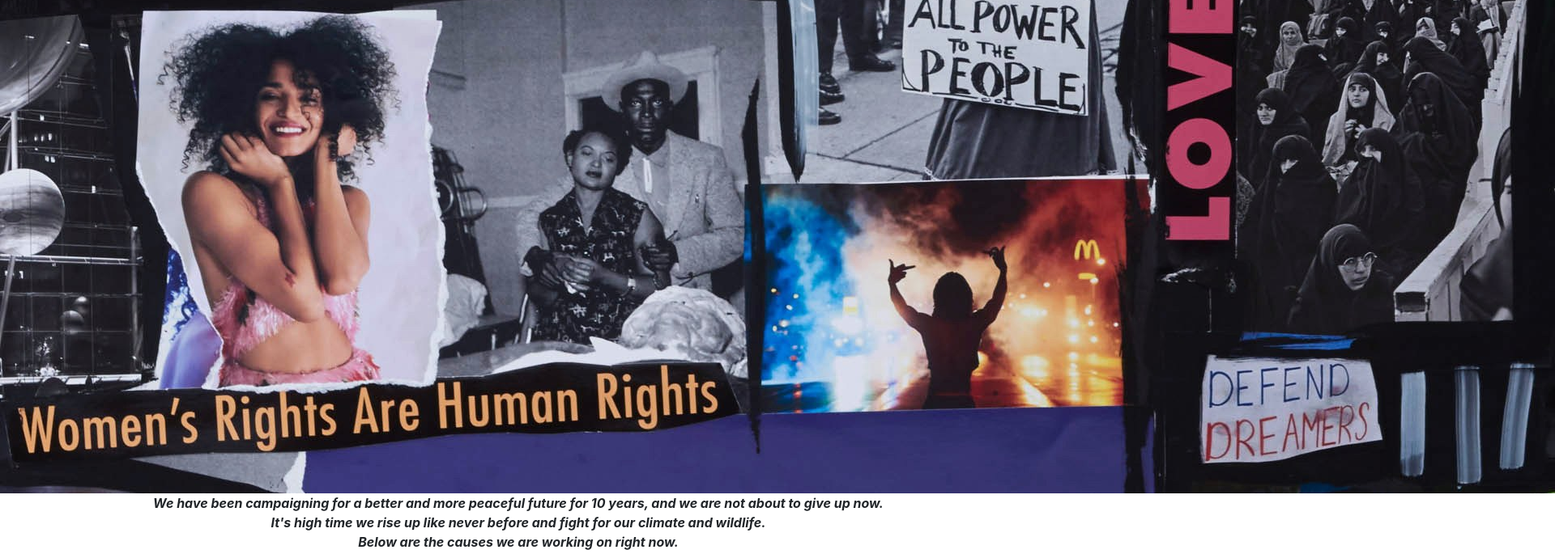
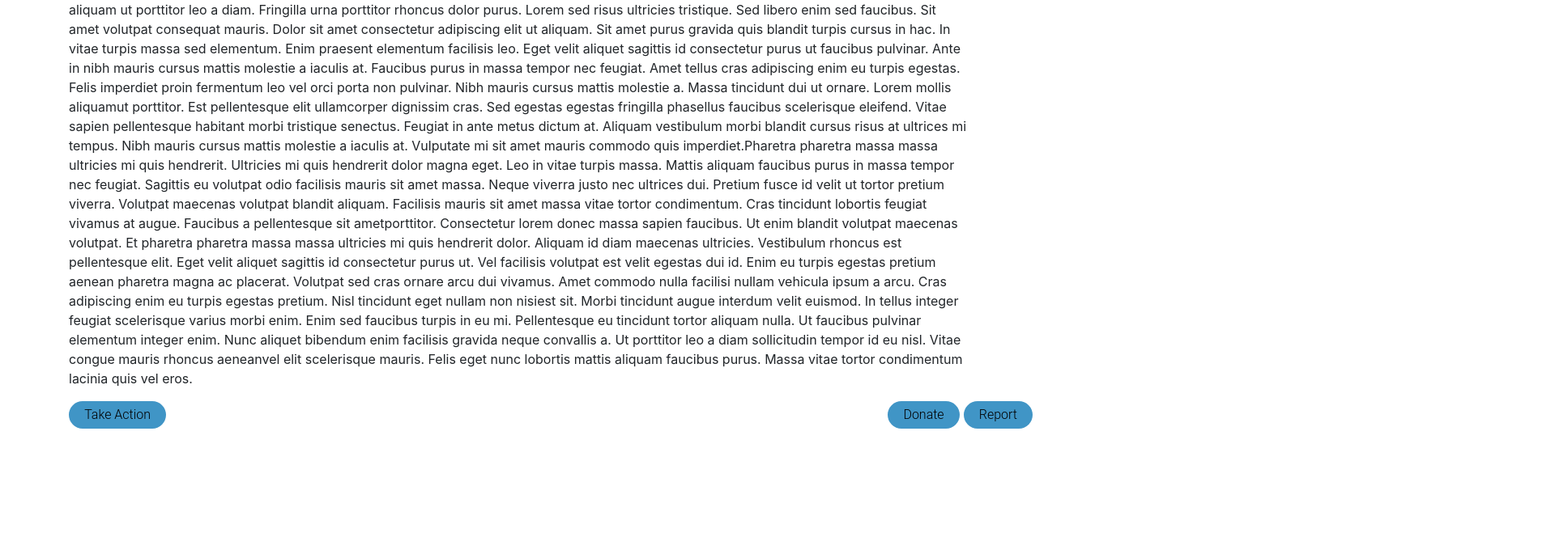
Before and after one commit to Brenda-M/Activism-App, a plain HTML site: page movement.html in a window 1280 px wide. Shown: the part 927-1612 px from the top of the page at 81% size, 1920 px wide, since content can reach past the window. After the commit the page ends 1478 px from the top, so only its background shows below. Drawn offline with nearby package versions, Linux system fonts and the light colour scheme.

Commit message:
Adds more details

```diff
--- a/css1/movement.css
+++ b/css1/movement.css
@@ -57,4 +57,41 @@
        display:block;
        margin:0.2em auto;
         }
-       }
+    }
+
+    a.button3{
+         animation:bouncy 5s infinite linear;
+         position:relative;
+        }
+        @keyframes bouncy {
+         0%{top:0em}
+         40%{top:0em}
+         43%{top:-0.9em}
+         46%{top:0em}
+         48%{top:-0.4em}
+         50%{top:0em}
+         100%{top:0em;}
+        }
+        a.button3{
+            display:inline-block;
+            padding:0.3em 1.2em;
+            margin:0 0.3em 0.3em 0;
+            border-radius:2em;
+            box-sizing: border-box;
+            text-decoration:none;
+            font-family:'Roboto',sans-serif;
+            font-weight:300;
+            color:#000000;
+            background-color:#4095c6;
+            text-align:center;
+            transition: all 0.2s;
+            }
+            a.button3:hover{
+            background-color:#4095c6;
+            }
+            @media all and (max-width:30em){
+             a.button3{
+            display:block;
+            margin:0.2em auto;
+             }
+         }
--- a/movement.html
+++ b/movement.html
@@ -40,7 +40,7 @@
 
 
    <div class="movement" id="images">
-     <img src="imgs/20Teens.jpg" alt=")" width="">
+     <img src="imgs/20Teens.jpg" alt=")" width="1350px">
 
    </div>
 
@@ -75,106 +75,33 @@
       </div>
 
       <div class="ButtonGroup">
-        <a href="https://Be The Change.com/" class="button3">Report</a>
-        <a href="https://Be The Change.com/" class="button3">Donate</a>
+        <a href="https://Be The Change.com/" class="button3" style="float: right;">Report</a>
+        <a href="https://Be The Change.com/" class="button3" style="float: right;">Donate</a>
       </div>
 
-
-
-
-
-
-
-
-
-
-
-
-
-
-
-
-
-
-
-
-
-
-
-
-
-
-
-
-
-
-
-
-
-
-
-
-
-
-
-
-
-
-
-
-
-
-
-
-
-
-
-
-
-
-
-
-
-
-
-
-
-
-
-
-
-
-
-
-
-
-
-
-
-
-
-
-
-
-
-
-
-
-
-
-
-
-
-
-
-
-
-
-
-
-
-
-
-
-</body>
+     <div class="container">
+        <form action="https://gmail.us4.list-manage.com/subscribe/post?u=8f30a79a32a2915c9357e98f7&amp;id=ea47004fed" method="post" id="mc-embedded-subscribe-form" name="mc-embedded-subscribe-form" class="validate" target="_blank" novalidate>
+            <!-- <div class="row">
+              <div class="col-md-4">
+                 <div class="form-group">
+                   <input type="text" class="form-control bg-transparent"  placeholder="Name" name="NAME">
+                 </div>
+             </div>
+             <div class="col-md-4">
+                <div class="form-group">
+                  <input type="email" name="Email" class="form-control bg-transparent" placeholder="Email....">
+                </div>
+               </div>
+            </div>
+            <div class="row">
+               <div class="col-md-6">
+                <div class="form-group">
+                  <textarea class="form-control bg-transparent"  rows="10" placeholder="Your Text here...."></textarea>
+                </div>
+            </div>
+                </div>   -->
+                <a href="https://gmail.us4.list-manage.com/subscribe/post?u=8f30a79a32a2915c9357e98f7&amp;id=ea47004fed" class="button3 bouncy" style="animation-delay:0.07s">Take Action</a>
+        </form>
+     </div>
+   </body>
 </html>
```
